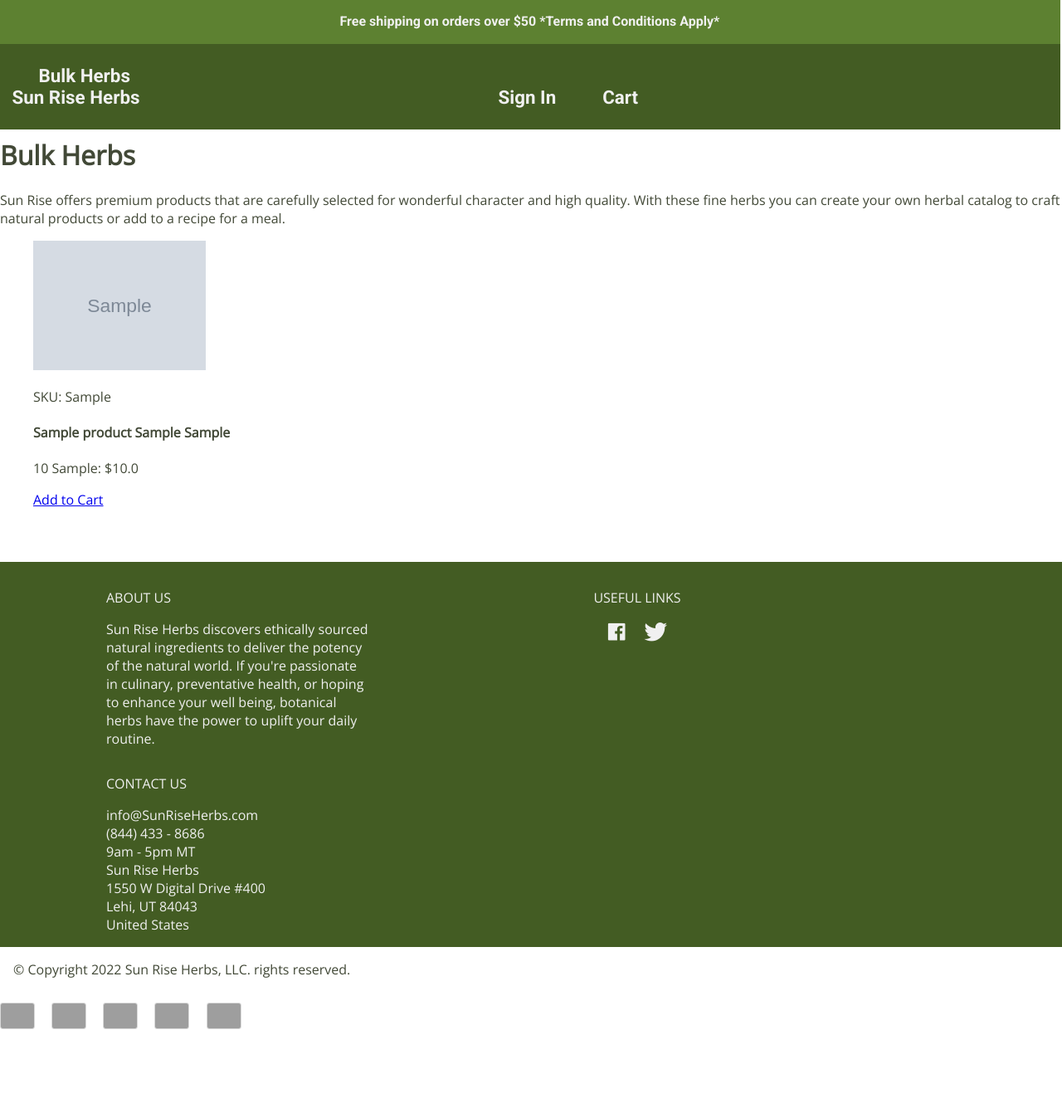
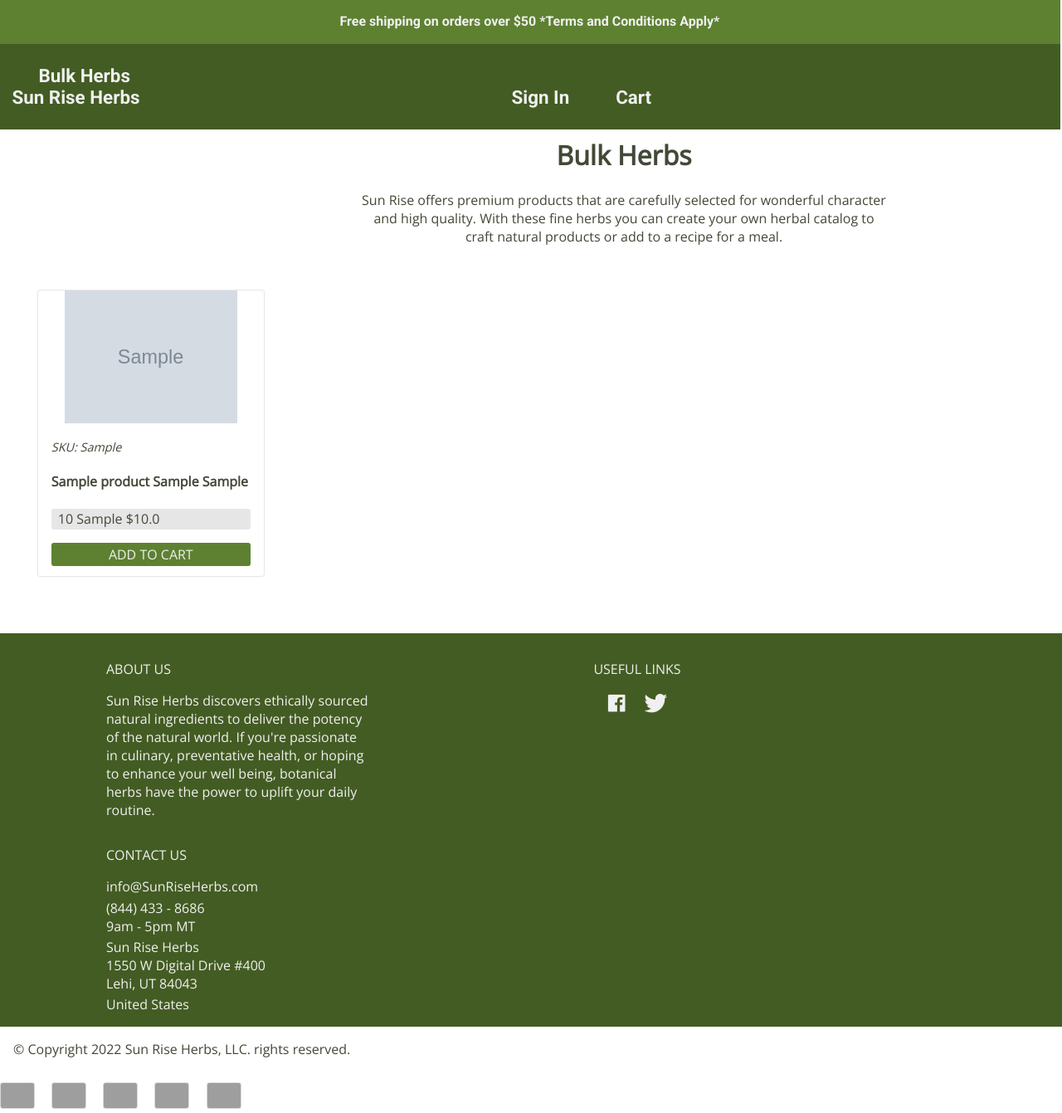
Before and after one commit to Northermata2387/wholesale-herb-site, a Flask app: page /products in a window 1280 px wide. Shown: the whole page at 83% size. Before the commit the page ends 1240 px from the top, so only its background shows below. Run offline with Flask 3, Linux system fonts and the light colour scheme; tables that the repository leaves empty hold one stand-in row (values such as "Sample post"); grey boxes marked "Sample" are stand-in pictures; grey boxes are pictures that could not be loaded.

Commit message:
styled all_products.html

```diff
--- a/server.py
+++ b/server.py
@@ -152,6 +152,11 @@ def signout():
     return redirect("/")
 
 
+@app.route("/under_construct")
+def under():
+
+    return render_template("under_construct.html")
+
 if __name__ == "__main__":
     connect_to_db(app)
     app.run(host="0.0.0.0", debug=True)
--- a/static/base.css
+++ b/static/base.css
@@ -36,6 +36,57 @@ body {
   font-family: "Roboto", sans-serif;
 }
 
+/* all_products.html */
+
+.bulk-herbs {
+  margin: 0 0 3em 27em;
+  text-align: center;
+  width: 40em;
+}
+
+.herb-card {
+  width: 15em;
+  height: 20em;
+  padding: 0 1em 1.5em 1em;
+  border: 1px solid hsl(0, 0%, 90%);
+  border-radius: 3px;
+  margin: 0.3em 0.3em;
+}
+
+.image-div {
+  margin-left: 1em;
+}
+
+.products-image {
+  width: 13em;
+  height: 10em;
+  object-fit: cover;
+}
+
+.sku {
+  font-style: italic;
+  font-size: 0.9em;
+}
+
+.price {
+  background-color: hsl(0, 0%, 90%);
+  border-radius: 3px;
+  padding: 0.1em 0.5em;
+}
+
+.add-to-cart {
+  text-align: center;
+  text-transform: uppercase;
+  background-color: hsl(87, 45%, 35%);
+  border-radius: 3px;
+  padding: 0.2em 0.5em;
+}
+
+.cart-btn {
+  text-decoration: none;
+  color: hsl(0, 0%, 94%);
+}
+
 /* base.html */
 
 /* navbar */
@@ -69,11 +120,11 @@ body {
 }
 
 .herbs-link {
-  padding: 0 34rem 0 2rem;
+  padding: 0 32rem 0 2rem;
 }
 
 .home-link {
-  padding: 0 27rem 0 0;
+  padding: 0 28rem 0 0;
 }
 
 .sign-link {
@@ -113,6 +164,10 @@ body {
   margin: 0 0 0em;
 }
 
+.contact-space {
+  margin-top: 0.2em;
+}
+
 .copy-block {
   margin: 0 48em 0 1em;
 }
@@ -132,10 +187,6 @@ body {
 
 /* alt. */
 
-.products-image {
-  width: 13em;
-}
-
 .indv-product-image {
   width: 25em;
 }
--- a/templates/all_products.html
+++ b/templates/all_products.html
@@ -1,5 +1,6 @@
 {% extends 'base.html' %} {%
 block body %}
+<div class="bulk-herbs">
   <div>
     <h1>Bulk Herbs</h1>
   </div>
@@ -10,12 +11,13 @@ block body %}
       herbal catalog to craft natural products or add to a recipe for a meal.
     </p>
   </div>
+</div>
 <div>
   <ul class="flex-row">
     {% for product in products %}
     <li class="style-type">
-      <div>
-        <div class="flex-column">
+      <div class="herb-card">
+        <div class="flex-column image-div">
           <a href="/products/{{ product.id }}">
             <img
               class="products-image"
@@ -23,14 +25,16 @@ block body %}
             />
           </a>
         </div>
-        <p>SKU: {{ product.sku }}</p>
+        <p class="sku">SKU: {{ product.sku }}</p>
         <h4>
           {{ product.name }} {{ product.part }} {{ product.grade }}
         </h4>
-        <p>{{ product.size }} {{ product.unit }}: ${{ product.price }}</p>
-        <a href="{{ url_for('add_to_cart', product_id=product.id) }}"
-          >Add to Cart</a
+        <p class="price">{{ product.size }} {{ product.unit }}  ${{ product.price }}</p>
+        <p class="add-to-cart" >
+          <a class="cart-btn" href="{{ url_for('add_to_cart', product_id=product.id) }}"
+            >Add To Cart</a
           >
+        </p>
       </div>
     </li loading="lazy">
     {% endfor %}
--- a/templates/base.html
+++ b/templates/base.html
@@ -70,22 +70,22 @@
         </div>
         <div class="footer-card links-card">
           <p class="footer-title">Useful Links</p>
-          <a class="indv-a-link social-link" href=""
+          <a class="indv-a-link social-link" href="{{ url_for('under') }}"
             ><i class="devicon-facebook-plain"></i
           ></a>
-          <a class="indv-a-link social-link" href=""
+          <a class="indv-a-link social-link" href="{{ url_for('under') }}"
             ><i class="devicon-twitter-original"></i
           ></a>
         </div>
         <div class="footer-card">
           <p class="contact-title footer-title">Contact Us</p>
           <p class="contact-margin">info@SunRiseHerbs.com</p>
-          <p class="contact-margin">(844) 433 - 8686</p>
+          <p class="contact-margin contact-space">(844) 433 - 8686</p>
           <p class="contact-margin">9am - 5pm MT</p>
-          <p class="contact-margin">Sun Rise Herbs</p>
+          <p class="contact-margin contact-space">Sun Rise Herbs</p>
           <p class="contact-margin">1550 W Digital Drive #400</p>
           <p class="contact-margin">Lehi, UT 84043</p>
-          <p class="contact-margin">United States</p>
+          <p class="contact-margin contact-space">United States</p>
         </div>
       </div>
       <div class="flex-row">
```
Also changed, not shown: static/js/updateRatings.js (deleted, +0 -28 lines), static/js/updateReviews.js (deleted, +0 -28 lines), templates/404.html (+5 -3 lines), templates/under_construct.html (added, +10 -0 lines). Lines whose indentation alone changed are shown as unchanged.
